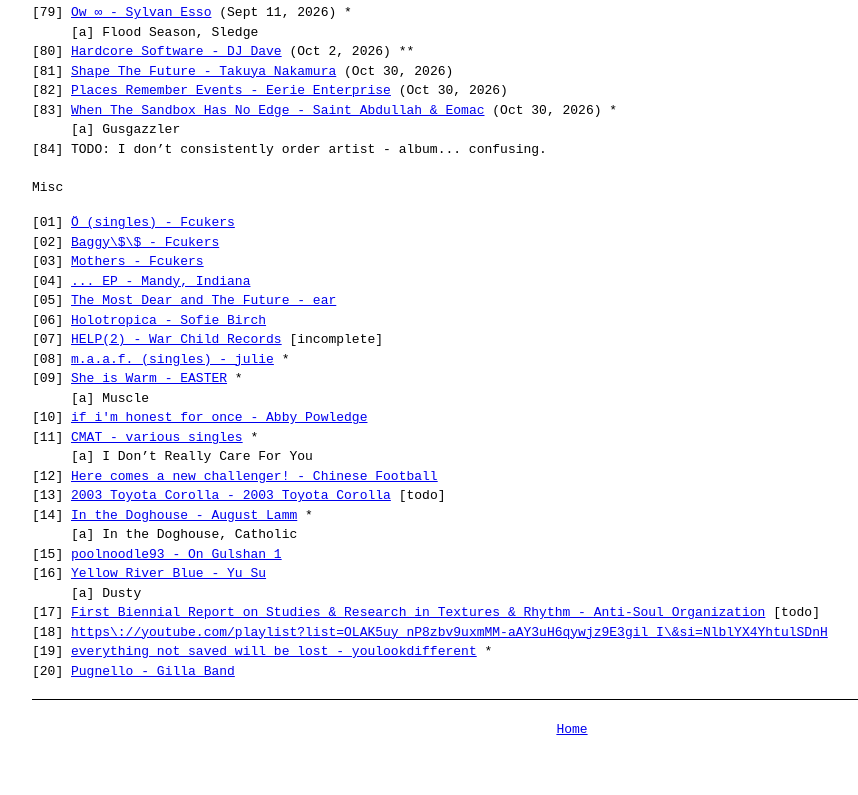
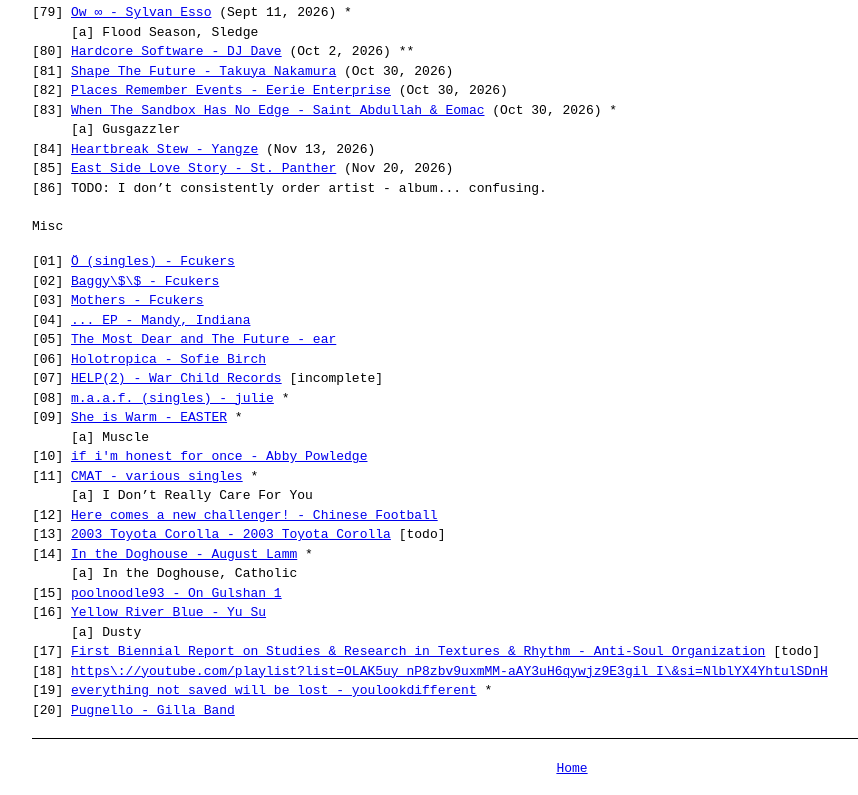
Before and after one commit to adil-soubki/soubkia.github.io, a plain HTML site: page posts/albums.html in a window 1280 px wide. Shown: the part 2084-2879 px from the top of the page, without its empty margins (68-926 px from the left). Before the commit the page ends 2840 px from the top, so only its background shows below. Drawn offline with Linux system fonts and the light colour scheme.

Commit message:
sync posts

```diff
--- a/posts/albums.html
+++ b/posts/albums.html
@@ -190,7 +190,9 @@
           <li>[a] Gusgazzler</li>
           </ul>
         </li>
-        <li>[84] TODO: I don’t consistently order artist - album... confusing.</li>
+        <li>[84] <a href="https://yangze.bandcamp.com/album/heartbreak-stew">Heartbreak Stew - Yangze</a> (Nov 13, 2026)</li>
+        <li>[85] <a href="https://stpanther.bandcamp.com/album/east-side-love-story">East Side Love Story - St. Panther</a> (Nov 20, 2026)</li>
+        <li>[86] TODO: I don’t consistently order artist - album... confusing.</li>
       </ul>
     </tt>
     <br>
```
Also changed, not shown: index.html (+1 -1 lines).
